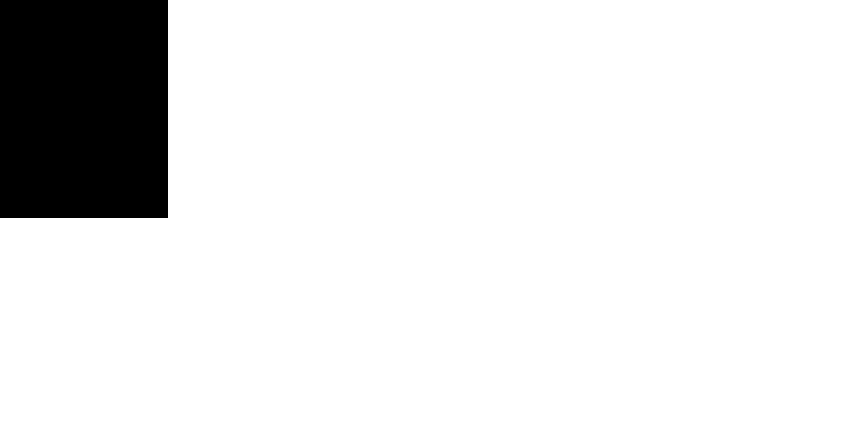
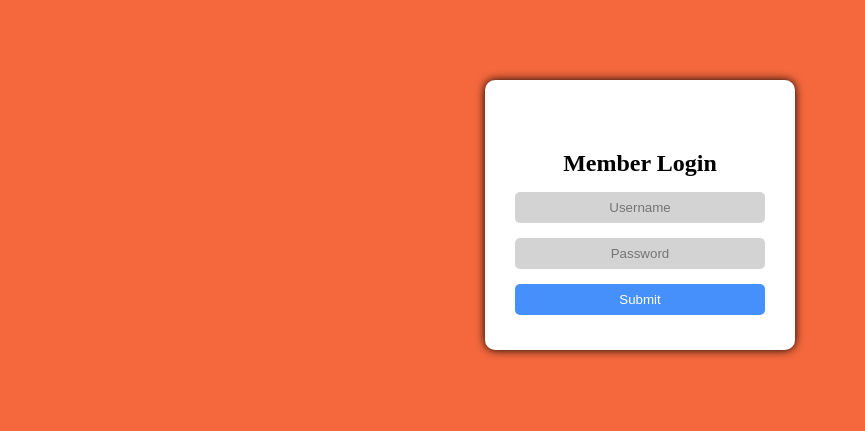
Before and after one commit to clarkreb000/ATTENDANCE-APP, a plain HTML site: page MAIN.html in a window 1280 px wide. Shown: the whole page, without its empty margins (0-865 px from the left). Drawn offline with Linux system fonts and the light colour scheme.

Commit message:
MAIN PAGE

```diff
--- a/MAIN.html
+++ b/MAIN.html
@@ -4,25 +4,18 @@
     <meta charset="UTF-8">
     <title>Login</title>
     <link rel="stylesheet" type="text/css" href="style.css">
-<body>
-<div class="loginbox">
-    <img src="road.jpeg" class="avatar">
-</div>
+</head>
 
 
-
-
-
-
-
+<body>
+<div class="form-container">
+    <div class="user-img"></div>
+<ul class="list">
+    <li><h2>Member Login</h2></li>
+    <li><input type="text" name="USERNAME" placeholder="Username" required = "required"/></li>
+    <li><input type="password" name="PASSWORD" placeholder="Password" required = "required"/></li>
+    <li><input type="button" name="Let me in." value="Submit"></li>
+</ul>
+</div>
 </body>
-</head>
-<!--<body>
-<h3>log in</h3>
-<form>
-    <input type="text" name="u" placeholder="Username" required = "required"/>
-    <input type="password" name="p" placeholder="Password" required = "required"/>
-    <button type="submit" class="btn btn-primary btn-block btn-large">Let me in.</button>
-</form>
-</body>-->
 </html>
--- a/style.css
+++ b/style.css
@@ -1,20 +1,44 @@
+*{margin: 0; padding:0}
+
 body{
-    background-image: url("road.jpeg");
-    background-repeat: no-repeat;
-    background-size: cover;
-    background-position: center;
+background-color: #f5683d;
+padding-top: 10vh;
+
 }
-.loginbox{
-width: 320px;
-height: 420px;
-background: #000;
-color: #fff;
-top: 50%
-left: 50%
-position: absolute;
-transform: translate(-50%, -50%);
-box-sizing: boarder-box;
+.form-container{
+width: 250px;
+height: auto;
+padding: 20px 30px;
+background-color: #fff;
+border-radius: 10px;
+box-shadow: 0 0 10px 0 #000;
+margin: auto;
+}
+.user-img{
+background:url('defaultavatar') no-repeat;
+width:50px;
+height:50px;
+background-size: 100%
+}
+ul.list{
+list-style-type: none;
+text-align: center;
+}
+ul.list li{
+width: 250px;
+margin-bottom: 15px;
 }
 
-.avatar{
+ul.list li input{
+width: 250px;
+text-align:center;
+padding: 8px 0px;
+border:none;
+background-color: #d3d3d3;
+border-radius: 5px;
 }
+
+ul.list li input[type="button"]{
+background-color: #4690fb;
+color: #fff;
+}
```
